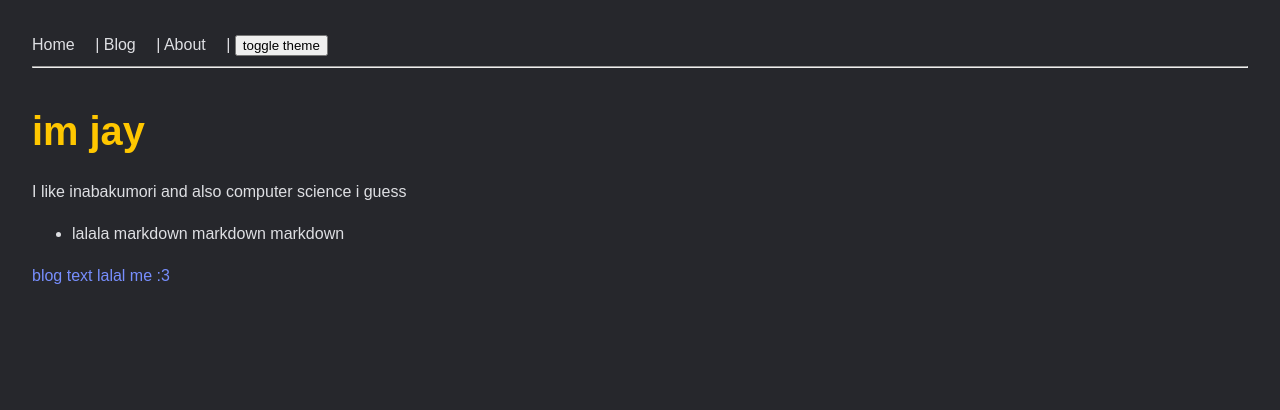
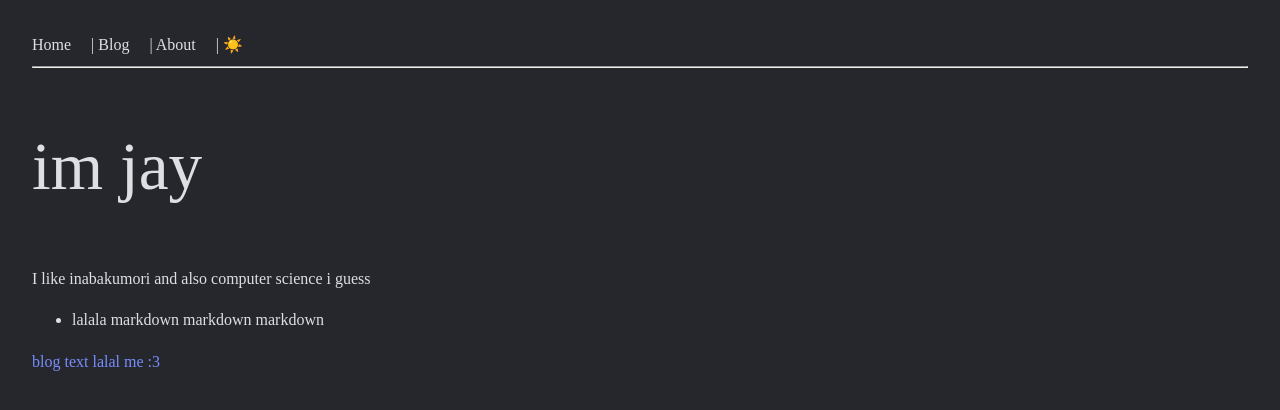
Before and after one commit to jsikali/jsikali.github.io, a Jekyll site: the page built from index.md, in a window 1280 px wide. Shown: the top 410 px of the page. Built offline with Jekyll 4.4.1, drawn with Linux system fonts in a browser that asks for light colours; some web fonts are replaced.

Commit message:
less ugly for real this time

```diff
--- a/_layouts/default.html
+++ b/_layouts/default.html
@@ -3,7 +3,8 @@
 <head>
   <meta charset="UTF-8">
   <title>{{ page.title }} | {{ site.title }}</title>
-  <link rel="stylesheet" href="/assets/style.css">
+  <link rel="stylesheet" href="{{ '/assets/style.css' | relative_url }}">
+  <link rel="icon" type="image/png" href="{{ '/assets/favicon.ico' | relative_url }}">
 </head>
 <body>
 
@@ -11,7 +12,7 @@
   <a href="/">Home</a> |
   <a href="/blog">Blog</a> |
   <a href="/about">About</a> |
-  <button id="theme-toggle">toggle theme</button>
+  <span id="theme-toggle" style="cursor: pointer;">🌙</span>
 </nav>
 
 <hr>
@@ -22,19 +23,29 @@
 const toggle = document.getElementById('theme-toggle');
 const root = document.documentElement;
 
-// load saved theme
-const savedTheme = localStorage.getItem('theme');
+// for theme icon not being an ugly button
+function updateIcon(theme) {
+  toggle.textContent = theme === 'dark' ? '☀️' : '🌙';
+}
+
+// load saved theme or default to dark
+let savedTheme = localStorage.getItem('theme');
 if (savedTheme) {
   root.setAttribute('data-theme', savedTheme);
 } else {
-  root.setAttribute('data-theme', 'dark');
+  savedTheme = 'dark';       // <-- store default in savedTheme
+  root.setAttribute('data-theme', savedTheme);
 }
+
+// set initial emoji
+updateIcon(savedTheme);
 
 toggle.addEventListener('click', () => {
   const current = root.getAttribute('data-theme');
   const next = current === 'dark' ? 'light' : 'dark';
   root.setAttribute('data-theme', next);
   localStorage.setItem('theme', next);
+  updateIcon(next);
 });
 </script>
 
--- a/assets/style.css
+++ b/assets/style.css
@@ -1,7 +1,7 @@
 /* shoutout realtimecolors.com */
 /* also shoutout me forgetting the colors */
 
-@import url('https://fonts.googleapis.com/css?family=Sono:700|Sono:300');
+@import url('https://fonts.googleapis.com/css?family=Oxygen%20Mono:400');
 
 /* variables */
 :root[data-theme="light"] {
@@ -26,7 +26,7 @@ html {
 }
 
 body {
-  font-family: 'Sono', sans-serif;
+  font-family: 'Oxygen Mono', sans-serif;
   font-weight: 400;
   background: var(--background);
   color: var(--text);
@@ -36,24 +36,29 @@ body {
 }
 
 /* font and size */
-h1, h2, h3, h4, h5 {
-  font-family: 'Sono', sans-serif;
-  font-weight: 700;
-  color: var(--primary);
-  margin-top: 2rem;
-  margin-bottom: 1rem;
+body {
+  font-family: 'Oxygen Mono';
+  font-weight: 400;
 }
 
-h1 { font-size: 2.489rem; }
-h2 { font-size: 2.074rem; }
-h3 { font-size: 1.728rem; }
-h4 { font-size: 1.440rem; }
-h5 { font-size: 1.200rem; }
+h1, h2, h3, h4, h5 {
+  font-family: 'Oxygen Mono';
+  font-weight: 400;
+}
 
-small {
-  font-size: 0.833rem;
-  color: var(--accent);
-}
+html {font-size: 100%;} /* 16px */
+
+h1 {font-size: 4.210rem; /* 67.36px */}
+
+h2 {font-size: 3.158rem; /* 50.56px */}
+
+h3 {font-size: 2.369rem; /* 37.92px */}
+
+h4 {font-size: 1.777rem; /* 28.48px */}
+
+h5 {font-size: 1.333rem; /* 21.28px */}
+
+small {font-size: 0.750rem; /* 12px */}
 
 /* links */
 a {
```
Also changed, not shown: assets/favicon.ico (added), assets/favicon.png (added), 1 other file.
